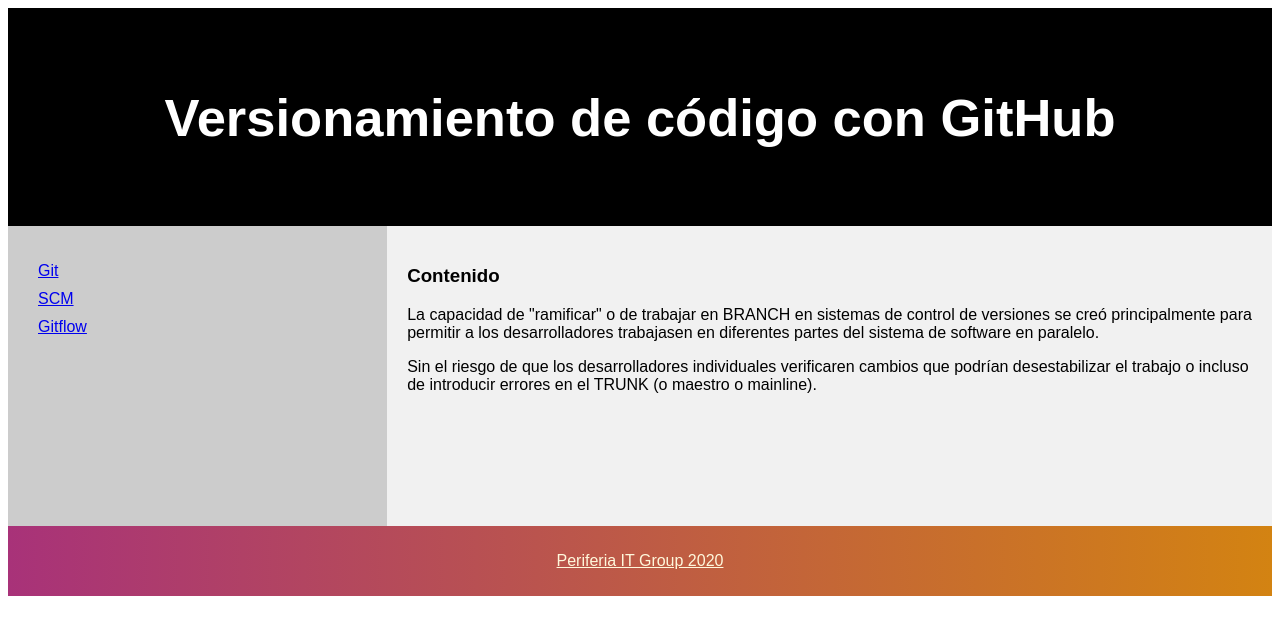
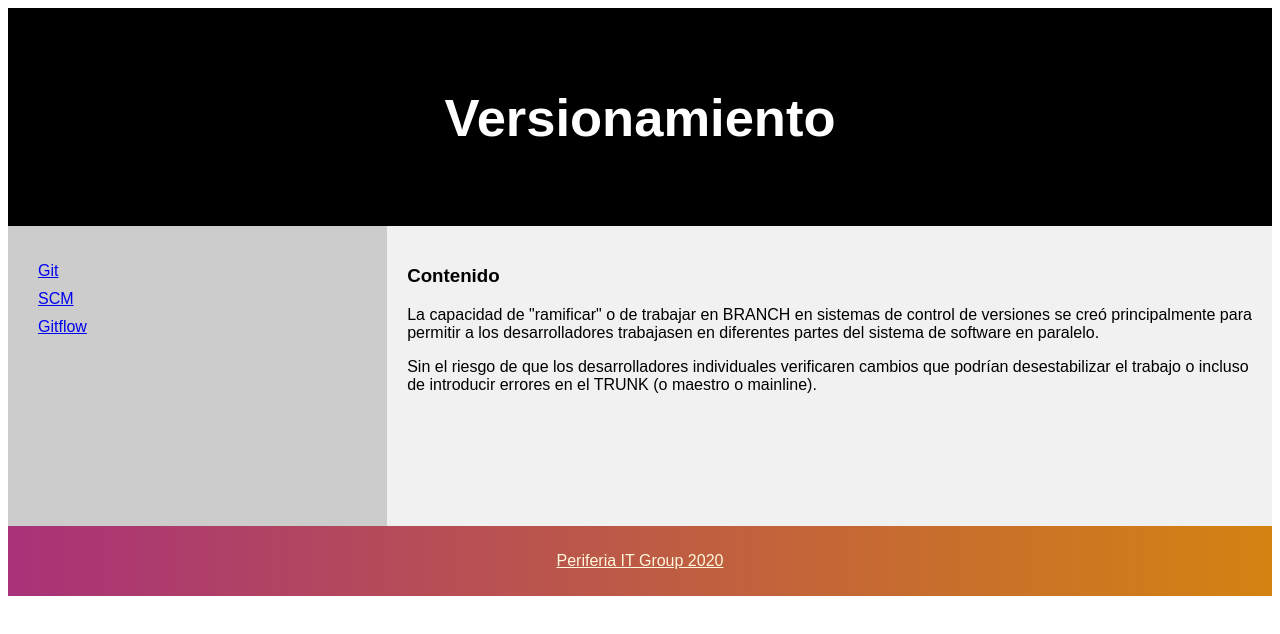
Before and after one commit to GabrielCaceresL/prueba, a plain HTML site: page index.html in a window 1280 px wide. Drawn offline with Linux system fonts and the light colour scheme.

Commit message:
Corrección de nombre

```diff
--- a/index.html
+++ b/index.html
@@ -78,7 +78,7 @@ nav > ul > li {
 <body>
 
 <header>
-  <h2>Versionamiento de código con GitHub</h2>
+  <h2>Versionamiento </h2>
 </header>
 
 
```
